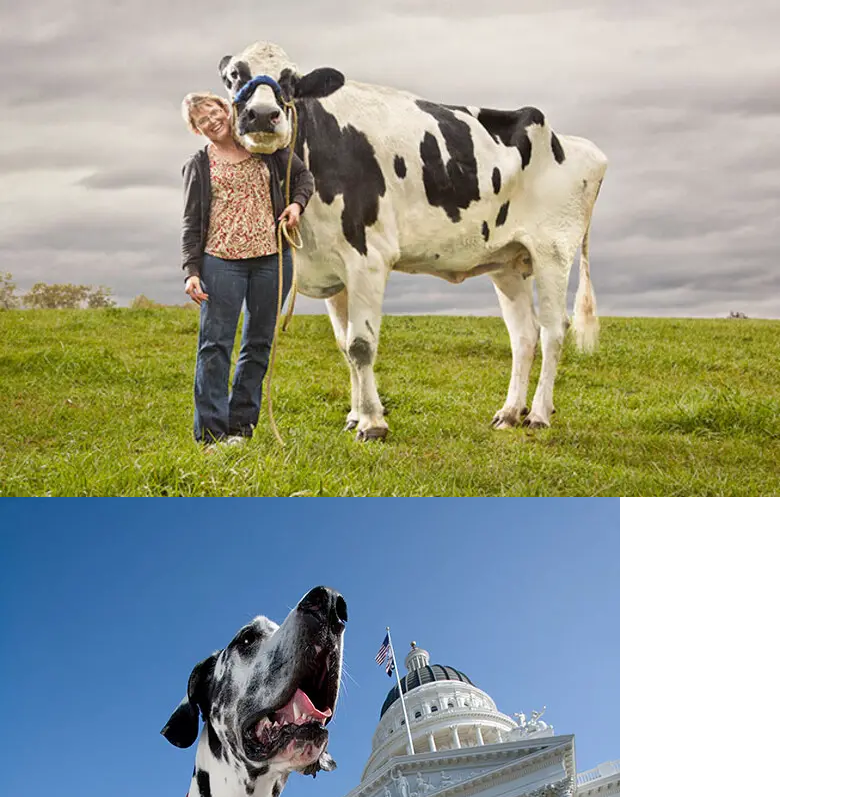
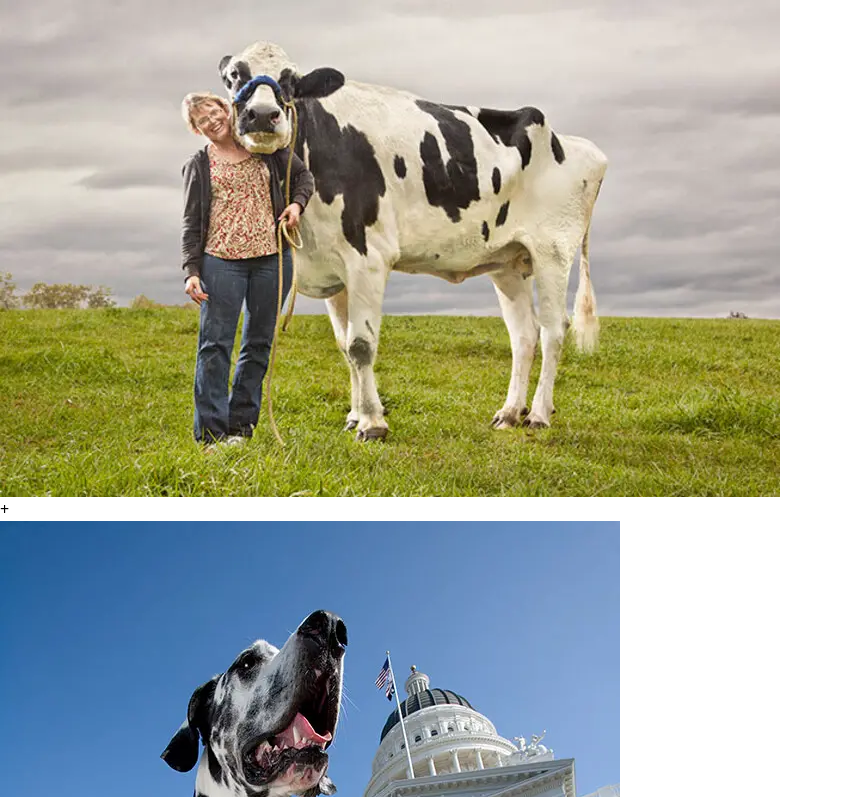
Before and after one commit to OliHickie/escape-room-vue, a Vue app in the folder escape/: page /game in a window 1280 px wide. Shown: the part 2525-3322 px from the top of the page, without its empty margins (0-843 px from the left). Built offline with nearby package versions, Linux system fonts and the light colour scheme.

Commit message:
Add logic to order game

```diff
--- a/escape/src/components/OrderingGame.vue
+++ b/escape/src/components/OrderingGame.vue
@@ -2,6 +2,7 @@
 import { onMounted, ref, defineAsyncComponent } from 'vue';
 
 const imagesData = ref([]);
+const answerData = ref([]);
 
 onMounted(async () => {
   imagesData.value = [
@@ -26,6 +27,35 @@ onMounted(async () => {
     },
   ];
 });
+
+const addToAnswer = (image) => {
+  if (!answerData.value.some((data) => data.id === image.id)) {
+    answerData.value.push(image);
+  }
+  if (answerData.value.length === imagesData.value.length) {
+    checkAnswers()
+  }
+}
+
+const removeFromAnswer = (image) => {
+  answerData.value = answerData.value.filter((data) => {
+    return data.id != image.id;
+  })
+}
+
+const checkAnswers = () => {
+  const order = [4, 2, 1, 3];
+
+  for (let i = 0; i < answerData.value.length; i++) {
+    if (answerData.value[i].id !== order[i]) {
+      console.log('INCORRECT')
+      return false;
+    }
+  }
+
+  console.log('CORRECT')
+}
+
 </script>
 
 <template>
@@ -35,8 +65,16 @@ onMounted(async () => {
       Somebody has mixed up these people, can you put them back in height order?
     </p>
     <div class="mt-12 flex justify-center gap-1">
-      <div v-for="image in imagesData" :key="image.id">
-        <img :src="image.src" :alt="image.alt" class="w-60 h-80 object-cover">
+      <div v-for="image in imagesData" :key="image.id" class="relative" @click="addToAnswer(image)">
+        <img :src="image.src" :alt="image.alt" class="w-28 h-40 object-cover" >
+        <div v-if="!answerData.includes(image)" class="absolute bottom-0 left-0 right-0 bg-black/50 h-full flex items-center justify-center opacity-0 hover:opacity-100">
+          <span class="font-semibold text-2xl">+</span>
+        </div>
+      </div>
+    </div>
+    <div class="mt-12 flex justify-center gap-1">
+      <div v-for="image in answerData" :key="image.id">
+        <img :src="image.src" :alt="image.alt" class="w-48 h-60 object-cover" @click="removeFromAnswer(image)">
       </div>
     </div>
   </div>
```
